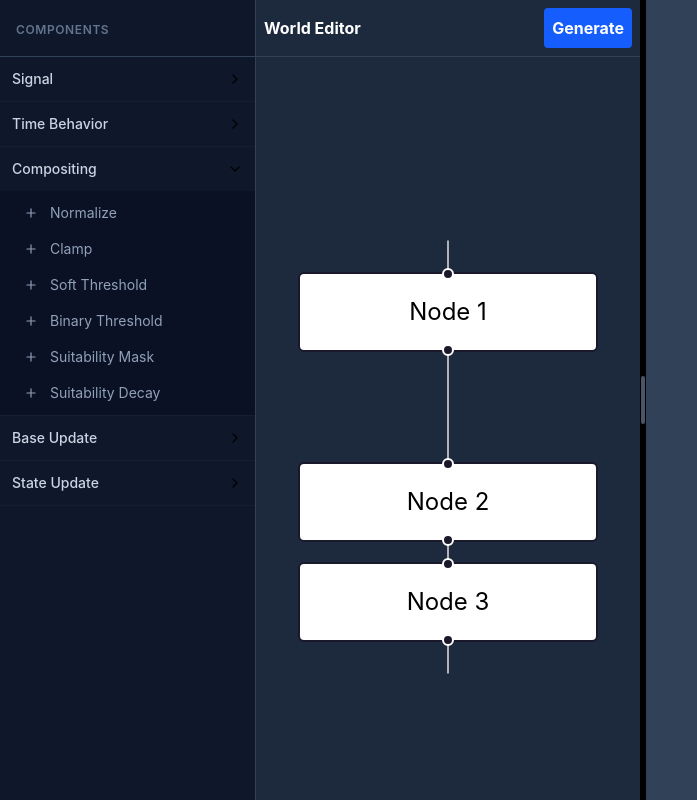
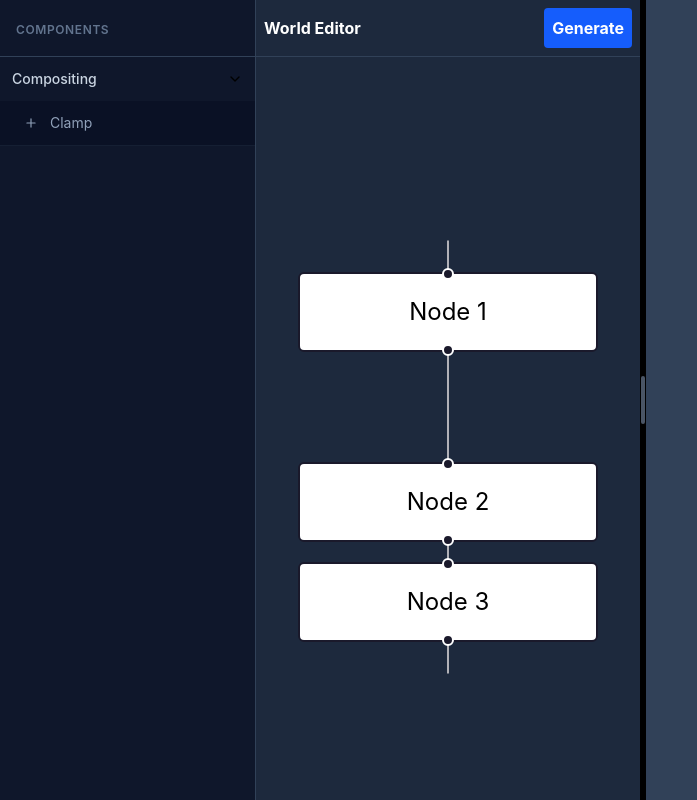
Before and after one commit to SantanaQ/labworld, a React (Vite) app in the folder frontend/: page / in a window 1280 px wide. Both pictures are taken after a click on the button "Compositing". Shown: the whole page, without its empty margins (0-697 px from the left). Built offline with nearby package versions, Linux system fonts and the light colour scheme.

Commit message:
implemented generic node and node registry for dynamic loading of node types

```diff
--- a/frontend/src/EditorContainer.tsx
+++ b/frontend/src/EditorContainer.tsx
@@ -1,4 +1,4 @@
-import {useCallback, useState} from "react";
+import {useState} from "react";
 import type {Edge} from "@xyflow/react";
 import {EditorSidebar} from "./node_editor/EditorSidebar.tsx";
 import NodeEditor from "./node_editor/NodeEditor.tsx";
@@ -6,6 +6,9 @@ import NodeEditor from "./node_editor/NodeEditor.tsx";
 import {
     type Node
 } from '@xyflow/react';
+
+import {nodeRegistry, type NodeType} from "./node_editor/nodes/NodeDataTypes.ts";
+import {createNodeData} from "./node_editor/nodes/NodeFactory.ts";
 
 const initialNodes: Node[] = [
     { id: '1', data: { label: 'Node 1' }, position: { x: 5, y: 5 } },
@@ -26,15 +29,20 @@ export const  EditorContainer: React.FC<EditorProps> = ({ onGenerateSuccess }) =
     const [nodes, setNodes] = useState<Node[]>(initialNodes);
     const [edges, setEdges] = useState<Edge[]>(initialEdges);
 
-    const addNode = useCallback((label: string, type: string) => {
-        const newNode: Node = {
-            id: `node_${Date.now()}`, // Eindeutige ID
-            type: type,
-            data: { label: label },
-            position: { x: 50, y: 50 }, // Standard-Position
-        };
-        setNodes((nds) => [...nds, newNode]);
-    }, []);
+    const addNode = (type: NodeType) => {
+
+        const def = nodeRegistry[type]
+
+        const node = {
+            id: `node_${Date.now()}`,
+            type,
+            position: { x: 100, y: 100 },
+            deletable: def.deletable ?? true,
+            data: createNodeData(type)
+        }
+
+        setNodes((nds) => [...nds, node])
+    }
 
     const handleGenerate = async () => {
         const response = await fetch('/api/sim/config/load-default', {
--- a/frontend/src/node_editor/EditorSidebar.tsx
+++ b/frontend/src/node_editor/EditorSidebar.tsx
@@ -1,102 +1,111 @@
-import React, { useState } from 'react';
-import { ChevronDown, ChevronRight, Plus } from 'lucide-react';
+import React, {useMemo, useState} from "react"
+import { ChevronDown, ChevronRight, Plus } from "lucide-react"
 
-interface SidebarCategory {
-    title: string;
-    items: { id: string; label: string; type: string }[];
+import { nodeRegistry, type NodeType } from "./nodes/NodeDataTypes"
+
+interface EditorSidebarProps {
+    onAddNode: (type: NodeType) => void
 }
 
-const categories: SidebarCategory[] = [
-    {
-        title: 'Signal',
-        items: [
-            { id: 'sFN', label: 'Fractal Noise', type: 'output' },
-            { id: 'sCPN', label: 'Clustered Patch Noise', type: 'output' },
-            { id: 'sHMN', label: 'Hole Mask Noise', type: 'output' },
-        ],
-    },
-    {
-        title: 'Time Behavior',
-        items: [
-            { id: 'tF', label: 'Fixed', type: 'output' },
-            { id: 'tD', label: 'Drift', type: 'output' },
-            { id: 'tDW', label: 'Domain Warping', type: 'output' },
-            { id: 'tC', label: 'Composition', type: 'output' },
-        ],
-    },
-    {
-        title: 'Compositing',
-        items: [
-            { id: 'cN', label: 'Normalize', type: 'default' },
-            { id: 'cC', label: 'Clamp', type: 'default' },
-            { id: 'cST', label: 'Soft Threshold', type: 'default' },
-            { id: 'cBT', label: 'Binary Threshold', type: 'default' },
-            { id: 'cSM', label: 'Suitability Mask', type: 'default' },
-            { id: 'cSD', label: 'Suitability Decay', type: 'default' },
-        ],
-    },
-    {
-        title: 'Base Update',
-        items: [
-            { id: 'buD', label: 'Default', type: 'output' },
-        ],
-    },
-    {
-        title: 'State Update',
-        items: [
-            { id: 'suDG', label: 'Diffusion and Growth', type: 'output' },
-            { id: 'suDR', label: 'Diffusion and Relaxation', type: 'output' },
-            { id: 'suCB', label: 'Copy Base', type: 'output' },
-        ],
-    },
-];
+/*
+Build category structure from registry
+*/
+function buildCategories() {
 
-interface EditorSidebarProps {
-    onAddNode: (label: string, type: string) => void;
+    const categories: Record<string, { type: NodeType; label: string }[]> = {}
+
+    Object.entries(nodeRegistry).forEach(([type, def]) => {
+
+        const nodeType = type as NodeType
+
+        if (!categories[def.category]) {
+            categories[def.category] = []
+        }
+
+        categories[def.category].push({
+            type: nodeType,
+            label: def.label
+        })
+
+    })
+
+    return categories
 }
 
 export const EditorSidebar: React.FC<EditorSidebarProps> = ({ onAddNode }) => {
-    const [openCats, setOpenCats] = useState<string[]>(['Logik']);
+
+    const [openCats, setOpenCats] = useState<string[]>([])
+    const categories = useMemo(buildCategories, [])
 
     const toggleCat = (title: string) => {
         setOpenCats(prev =>
-            prev.includes(title) ? prev.filter(t => t !== title) : [...prev, title]
-        );
-    };
+            prev.includes(title)
+                ? prev.filter(t => t !== title)
+                : [...prev, title]
+        )
+    }
 
     return (
         <div className="w-64 h-full bg-slate-900 border-r border-slate-700 flex flex-col shrink-0">
+
             <div className="p-4 border-b border-slate-700">
-                <span className="text-xs font-semibold text-slate-500 uppercase tracking-wider">Components</span>
+        <span className="text-xs font-semibold text-slate-500 uppercase tracking-wider">
+          Components
+        </span>
             </div>
+
             <div className="flex-1 overflow-y-auto">
-                {categories.map((cat) => (
-                    <div key={cat.title} className="border-b border-slate-800/50">
+
+                {Object.entries(categories).map(([catTitle, items]) => (
+
+                    <div key={catTitle} className="border-b border-slate-800/50">
+
                         <button
-                            onClick={() => toggleCat(cat.title)}
+                            onClick={() => toggleCat(catTitle)}
                             className="w-full flex items-center justify-between p-3 hover:bg-slate-800 transition-colors"
                         >
-                            <span className="text-sm font-medium text-slate-300">{cat.title}</span>
-                            {openCats.includes(cat.title) ? <ChevronDown size={16} /> : <ChevronRight size={16} />}
+
+              <span className="text-sm font-medium text-slate-300">
+                {catTitle}
+              </span>
+
+                            {openCats.includes(catTitle)
+                                ? <ChevronDown size={16}/>
+                                : <ChevronRight size={16}/>
+                            }
+
                         </button>
 
-                        {openCats.includes(cat.title) && (
+                        {openCats.includes(catTitle) && (
+
                             <div className="bg-slate-950/30 py-1">
-                                {cat.items.map((item) => (
+
+                                {items.map(item => (
+
                                     <button
-                                        key={item.id}
-                                        onClick={() => onAddNode(item.label, item.type)}
+                                        key={item.type}
+                                        onClick={() => onAddNode(item.type)}
                                         className="w-full flex items-center gap-3 px-6 py-2 text-sm text-slate-400 hover:text-white hover:bg-blue-600/20 transition-all group"
                                     >
-                                        <Plus size={14} className="group-hover:scale-125 transition-transform" />
+
+                                        <Plus size={14} className="group-hover:scale-125 transition-transform"/>
+
                                         {item.label}
+
                                     </button>
+
                                 ))}
+
                             </div>
+
                         )}
+
                     </div>
+
                 ))}
+
             </div>
+
         </div>
-    );
-};
+    )
+}
--- /dev/null
+++ b/frontend/src/node_editor/nodes/ConnectionLimitHandle.tsx
@@ -0,0 +1,16 @@
+import { Handle, useNodeConnections } from '@xyflow/react';
+
+const ConnectionLimitHandle = (props) => {
+    const connections = useNodeConnections({
+        handleType: props.type,
+    });
+
+    return (
+        <Handle
+            {...props}
+            isConnectable={connections.length < props.connectionCount}
+        />
+    );
+};
+
+export default ConnectionLimitHandle;
--- /dev/null
+++ b/frontend/src/node_editor/nodes/GenericNode.tsx
@@ -0,0 +1,133 @@
+import { Position, type NodeProps, useReactFlow } from '@xyflow/react';
+import {nodeRegistry, type NodeType, type ParamType} from "./NodeDataTypes"
+import ConnectionLimitHandle from "./ConnectionLimitHandle";
+
+export function GenericNode({ id, type, data , selected}: NodeProps) {
+
+    const rf = useReactFlow()
+    const def = nodeRegistry[type as NodeType]
+
+    function updateParam(key: string, value: any) {
+
+        rf.setNodes(nodes =>
+            nodes.map(node => {
+
+                if (node.id !== id)
+                    return node
+
+                return {
+                    ...node,
+                    data: {
+                        ...node.data,
+                        [key]: value
+                    }
+                }
+
+            })
+        )
+
+    }
+
+    function renderParam(key: string, param: any) {
+
+        const value = data?.[key]
+
+        switch (param.type) {
+
+            case "float":
+            case "int":
+
+                return (
+                    <input
+                        type="number"
+                        step={param.step ?? 0.01}
+                        min={param.min}
+                        max={param.max}
+                        value={value as ParamType}
+                        onChange={(e) => updateParam(key, Number(e.target.value))}
+                        className="w-full bg-slate-800 border border-slate-700 rounded px-2 py-1 text-xs text-white"
+                    />
+                )
+
+            case "select":
+
+                return (
+                    <select
+                        value={value as ParamType}
+                        onChange={(e) => updateParam(key, e.target.value)}
+                        className="w-full bg-slate-800 border border-slate-700 rounded px-2 py-1 text-xs"
+                    >
+                        {param.options?.map((o: string) => (
+                            <option key={o} value={o}>
+                                {o}
+                            </option>
+                        ))}
+                    </select>
+                )
+
+            default:
+                return null
+        }
+
+    }
+
+    return (
+        <div className={`bg-slate-900 border ${selected ? "border-green-400" : "border-slate-700"} rounded-md text-xs min-w-[120px] relative`}>
+
+            {/* Title */}
+            <div className="px-3 py-2 border-b border-slate-700 font-semibold text-slate-200">
+                {def.label}
+            </div>
+
+            {/* Params */}
+            <div className="p-3 space-y-2 mt-3">
+                {Object.entries(def.params).map(([key, param]) => (
+                    <div key={key} className="flex flex-col gap-1">
+                        <label className="text-slate-400">{key}</label>
+                        {renderParam(key, param)}
+                    </div>
+                ))}
+            </div>
+
+            {/* Inputs */}
+            {def.inputs.map((input, idx) => (
+                <div
+                    key={input.id}
+                    className="absolute left-0 flex items-center gap"
+                    style={{
+                        top: `${40 + idx * 30}px`,
+                    }}
+                >
+                    <ConnectionLimitHandle
+                        type="target"
+                        position={Position.Left}
+                        id={input.id}
+                        connectionCount={input.connectionCount}
+                    />
+                    <span className="ml-2 text-xs text-slate-400">{input.label}</span>
+                </div>
+            ))}
+
+            {/* Outputs */}
+            {def.outputs.map((output, idx) => (
+                <div
+                    key={output.id}
+                    className="absolute right-0 flex items-center gap-1"
+                    style={{
+                        top: `${40 + idx * 30}px`,
+                    }}
+                >
+                    <span className="mr-2  text-xs text-slate-400">{output.label}</span>
+                    <ConnectionLimitHandle
+                        type="source"
+                        position={Position.Right}
+                        id={output.id}
+                        connectionCount={output.connectionCount}
+                    />
+                </div>
+            ))}
+
+        </div>
+    )
+
+}
--- /dev/null
+++ b/frontend/src/node_editor/nodes/NodeDataTypes.ts
@@ -0,0 +1,72 @@
+export type ClampNodeData = {
+    min: number
+    max: number
+}
+
+export type ParamType =
+    | "float"
+    | "int"
+    | "bool"
+    | "select"
+    | "boolean"
+
+export interface NodeParam {
+    type: ParamType
+    default: any
+    min?: number
+    max?: number
+    step?: number
+    options?: string[]
+}
+
+export interface NodeHandle {
+    id: string
+    label?: string
+}
+
+export interface NodeDefinition {
+    label: string
+    category: string
+
+    inputs: NodeHandle[]
+    outputs: NodeHandle[]
+
+    params: Record<string, NodeParam>
+}
+
+export const nodeRegistry = {
+
+    clamp: {
+        label: "Clamp",
+        category: "Compositing",
+        deletable: true,
+
+        inputs: [
+            { id: "input", label : "Input", connectionCount: 1 }
+        ],
+
+        outputs: [
+            { id: "output", label : "Output", connectionCount: 1 }
+        ],
+
+        params: {
+            min: {
+                type: "float",
+                default: 0,
+                step: 0.01,
+                inline: true,
+            },
+
+            max: {
+                type: "float",
+                default: 1,
+                step: 0.01,
+                inline: true,
+            }
+        }
+
+    }
+
+} as const;
+
+export type NodeType = keyof typeof nodeRegistry
--- /dev/null
+++ b/frontend/src/node_editor/nodes/NodeFactory.ts
@@ -0,0 +1,13 @@
+import {nodeRegistry, type NodeType} from "./NodeDataTypes.ts";
+
+export function createNodeData(type: NodeType) {
+    const def = nodeRegistry[type]
+
+    const data: Record<string, any> = {}
+
+    for (const [key, param] of Object.entries(def.params)) {
+        data[key] = param.default
+    }
+
+    return data
+}
--- a/frontend/src/settings/EditorSlider.tsx
+++ b/frontend/src/settings/EditorSlider.tsx
@@ -1,8 +1,9 @@
 import React from 'react';
+import type {ParamType} from "../node_editor/nodes/NodeDataTypes.ts";
 
 interface EditorSliderProps {
     label: string;
-    value: number;
+    value: ParamType;
     min?: number;
     max?: number;
     step?: number;
```
Also changed, not shown: frontend/src/node_editor/NodeEditor.tsx (+41 -23 lines).
